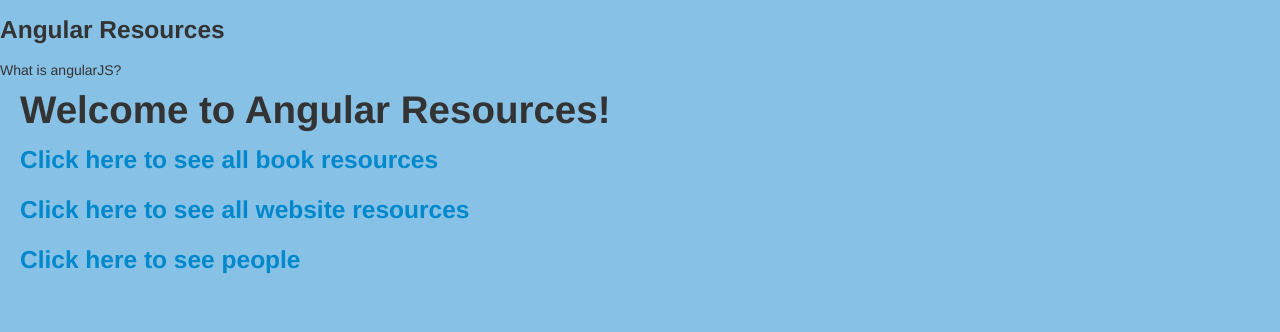
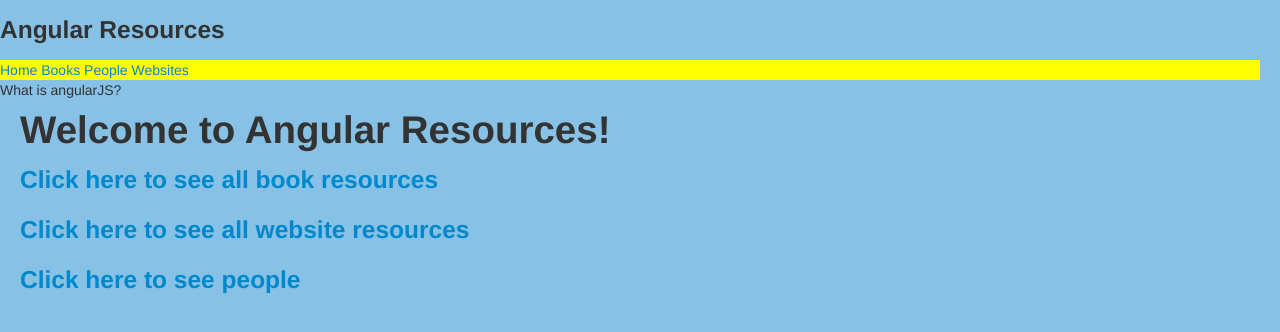
Before and after one commit to davethemaker/angularResources, a plain HTML site: page index.html in a window 1280 px wide. Drawn offline with Linux system fonts and the light colour scheme.

Commit message:
add navbar linking to all partials

```diff
--- a/css/styles.css
+++ b/css/styles.css
@@ -16,3 +16,16 @@
 #displayText {
 	font-style-color: italic;
 }
+
+#navbar {
+	background-color: yellow;
+}
+
+#navbar ul {
+	list-style-type: none;
+	margin: 0;
+	padding: 0;
+}
+#navbar li {
+	display: inline;
+}
--- a/index.html
+++ b/index.html
@@ -17,6 +17,14 @@
 		<div class="row" ng-controller="PeopleCtrl">
 			<div class="col-xs-12">
 				<h3>Angular Resources</h3>
+				<div id="navbar">
+					<ul>
+						<li><a ui-sref="home">Home</a></li>
+						<li><a ui-sref="books">Books</a></li>
+						<li><a ui-sref="persons">People</a></li>
+						<li><a ui-sref="websites">Websites</a></li>
+					</ul>
+				</div>
 				<div id="whatIsAngular">
 					<span ng-click="show=true">What is angularJS?</span>
 					<span ng-show="show" >
```
